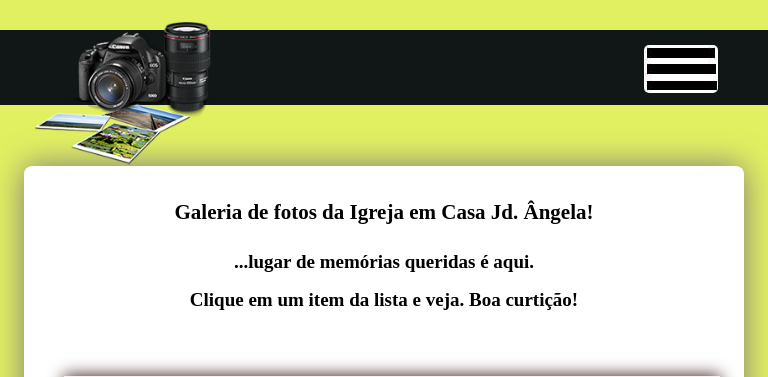
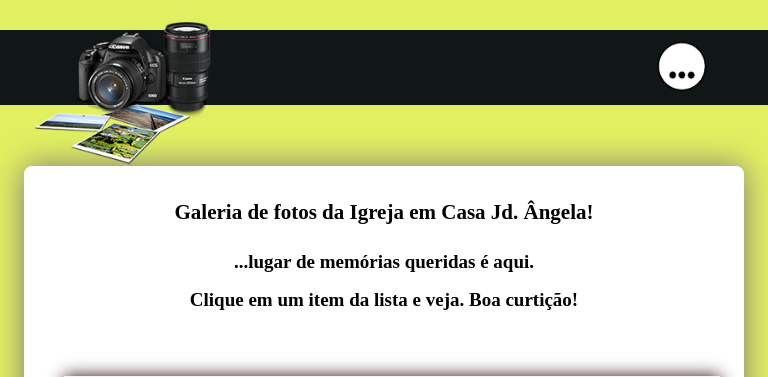
Before and after one commit to GuglielmoTargino/RIC_JD_ANGELA, a PHP site: page /fotos.html in a window 768 px wide. Shown: the top 377 px of the page. Run offline with PHP 8.4, Linux system fonts and the light colour scheme.

Commit message:
del_img
EXclusão img apenas

```diff
--- a/fotos.html
+++ b/fotos.html
@@ -43,7 +43,7 @@
                 </ul>
             </nav>
             <div id="botao-menu">
-                <img id="bot-menu" src="images/botao-menu.jpg">
+                <img id="bot-menu" src="images/iconemenu.png">
             </div>
         </header>
 
--- a/libraries/stylesheet.css
+++ b/libraries/stylesheet.css
@@ -169,9 +169,13 @@ div#botao-menu img#bot-menu{
     }
 
     div#botao-menu img#bot-menu{
-        top: -60px;
+        top: -65px;
         right: 50px;
     }
+
+    img#bot-menu{
+        max-width: 70px;
+        }
 
     img#logo-pagina{
             top: -1000px;
```
Also changed, not shown: images/botao-menu.jpg (deleted), images/filete_mold.png (deleted), images/iconemenu.png (added), images/img_manutencao.jpg (deleted).
